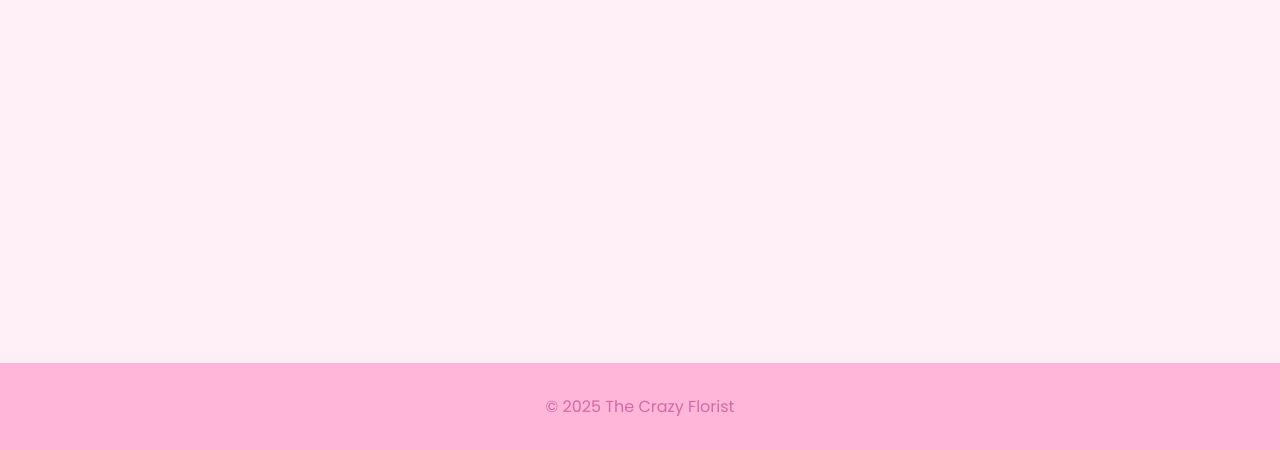
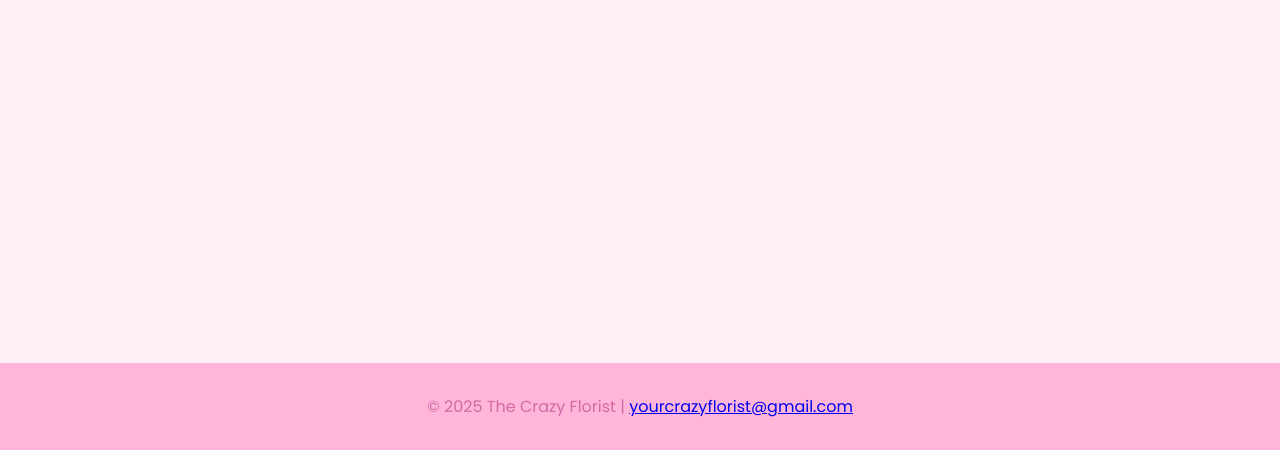
Before and after one commit to ajchive/The-Crazy-Florist, a plain HTML site: page contact.html in a window 1280 px wide. Shown: the part 350-800 px from the top of the page. Drawn offline with Linux system fonts and the light colour scheme.

Commit message:
Update contact.html

```diff
--- a/contact.html
+++ b/contact.html
@@ -39,8 +39,7 @@
   </main>
 
   <footer>
-    <p>© 2025 The Crazy Florist</p>
-
+    <p>© 2025 The Crazy Florist | <a href="https://mail.google.com/mail/?view=cm&fs=1&to=yourcrazyflorist@gmail.com">yourcrazyflorist@gmail.com</a></p></p>
   </footer>
 
 </body>
```
